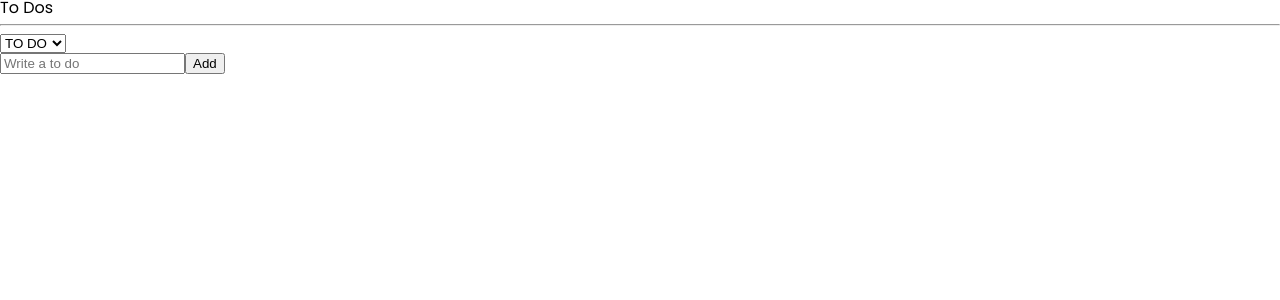
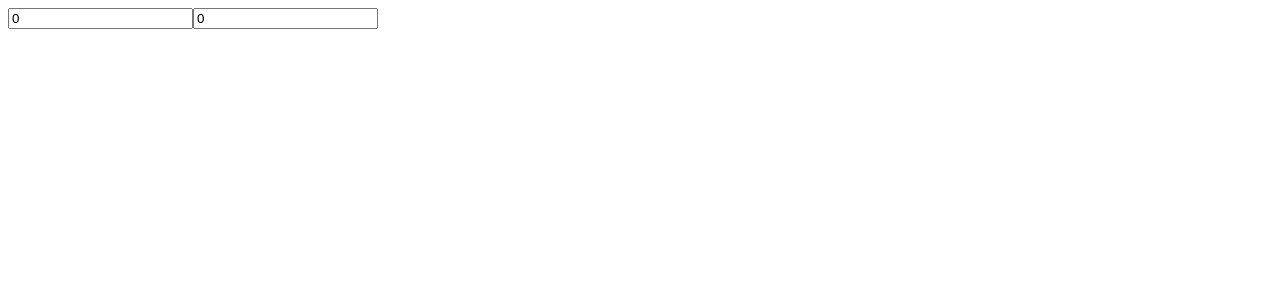
Before and after one commit to yujini-kim/todolist, a React (Create React App) app: page / in a window 1280 px wide. Shown: the top 300 px of the page. Built offline with nearby package versions, Linux system fonts and the light colour scheme.

Commit message:
Recoil Set Selectors 연습

```diff
--- a/src/App.tsx
+++ b/src/App.tsx
@@ -1,5 +1,6 @@
+import { useRecoilState, useRecoilValue } from 'recoil';
 import { createGlobalStyle } from 'styled-components';
-import ToDoList from './component/ToDoList';
+import { hourSelector, minuteState } from './atoms';
 
 const GlobalStyle = createGlobalStyle`
 
@@ -66,11 +67,29 @@
 `;
 
 function App() {
+  const [minutes, setMinutes] = useRecoilState(minuteState);
+  const [hours, setHours] = useRecoilState(hourSelector);
+  const onMinutesChange = (e: React.FormEvent<HTMLInputElement>) => {
+    setMinutes(+e.currentTarget.value);
+  };
+  const onHoursChange = (e: React.FormEvent<HTMLInputElement>) => {
+    setHours(+e.currentTarget.value);
+  };
   return (
-    <>
-      <GlobalStyle />
-      <ToDoList />
-    </>
+    <div>
+      <input
+        value={minutes}
+        onChange={onMinutesChange}
+        type="number"
+        placeholder="Minuite"
+      />
+      <input
+        onChange={onHoursChange}
+        value={hours}
+        type="number"
+        placeholder="Hours"
+      />
+    </div>
   );
 }
 
--- a/src/atoms.tsx
+++ b/src/atoms.tsx
@@ -1,47 +1,18 @@
 import { atom, selector } from 'recoil';
 
-export enum Categories {
-  'TO_DO' = 'TO_DO',
-  'DOING' = 'DOING',
-  'DONE' = 'DONE',
-}
-export interface IToDo {
-  text: string;
-  category: Categories;
-  id: number;
-}
-
-export const categoryState = atom<Categories>({
-  key: 'category',
-  default: Categories.TO_DO,
+export const minuteState = atom({
+  key: 'minutes',
+  default: 0,
 });
 
-export const toDoState = atom<IToDo[]>({
-  key: 'toDo',
-  default: [],
-  effects: [
-    ({ setSelf, onSet }) => {
-      const todoStoreKey = 'Todo'; // localStorage에서 사용할 키 이름
-      const savedValue = localStorage.getItem(todoStoreKey);
-
-      // localStorage에 저장된 값이 있다면 초기 상태로 설정
-      if (savedValue != null) {
-        setSelf(JSON.parse(savedValue));
-      }
-
-      // 상태가 변경될 때마다 localStorage에 저장
-      onSet((newValue) => {
-        localStorage.setItem(todoStoreKey, JSON.stringify(newValue));
-      });
-    },
-  ],
-});
-
-export const toDoSelector = selector({
-  key: 'toDoSelector',
+export const hourSelector = selector<number>({
+  key: 'hours',
   get: ({ get }) => {
-    const toDos = get(toDoState);
-    const category = get(categoryState);
-    return toDos.filter((toDo) => toDo.category === category);
+    const minutes = get(minuteState);
+    return minutes / 60;
+  },
+  set: ({ set }, newVaule) => {
+    const minutes = Number(newVaule) * 60;
+    set(minuteState, minutes);
   },
 });
--- a/src/component/CreateTodo.tsx
+++ /dev/null
@@ -1,36 +0,0 @@
-import { useForm } from 'react-hook-form';
-import {
-  atom,
-  useRecoilState,
-  useRecoilValue,
-  useSetRecoilState,
-} from 'recoil';
-import { categoryState, toDoState } from '../atoms';
-
-interface IForm {
-  toDo: string;
-}
-
-export default function CreateTodo() {
-  const { register, handleSubmit, setValue } = useForm<IForm>();
-  const setToDos = useSetRecoilState(toDoState);
-  const category = useRecoilValue(categoryState);
-  const onSubmit = ({ toDo }: IForm) => {
-    setToDos((oldToDos) => [
-      { text: toDo, id: Date.now(), category },
-      ...oldToDos,
-    ]);
-    setValue('toDo', '', { shouldValidate: true });
-  };
-  return (
-    <form onSubmit={handleSubmit(onSubmit)}>
-      <input
-        {...register('toDo', {
-          required: 'Please Write a To Do',
-        })}
-        placeholder="Write a to do"
-      ></input>
-      <button>Add</button>
-    </form>
-  );
-}
--- a/src/component/ToDo.tsx
+++ /dev/null
@@ -1,48 +0,0 @@
-import { useSetRecoilState } from 'recoil';
-import { Categories, IToDo, toDoState } from '../atoms';
-
-export default function Todo({ text, category, id }: IToDo) {
-  const setToDos = useSetRecoilState(toDoState);
-
-  const onClick = (event: React.MouseEvent<HTMLButtonElement>) => {
-    const {
-      currentTarget: { name },
-    } = event;
-    setToDos((prev) =>
-      prev.map((oldToDo) => {
-        if (oldToDo.id === id) {
-          return { text, id, category: name as any };
-        }
-        return oldToDo;
-      })
-    );
-  };
-  const onDelete = () => {
-    setToDos((oldToDos) => {
-      const newToDos = oldToDos.filter((todo) => todo.id !== id);
-      return newToDos;
-    });
-  };
-
-  return (
-    <li>
-      <span>{text}</span>
-      <button onClick={onDelete}>delete</button>
-      {category !== Categories.DOING && (
-        <button name={Categories.DOING} onClick={onClick}>
-          Doing
-        </button>
-      )}
-      {category !== Categories.TO_DO && (
-        <button name={Categories.TO_DO} onClick={onClick}>
-          To Do
-        </button>
-      )}
-      {category !== Categories.DONE && (
-        <button name={Categories.DONE} onClick={onClick}>
-          Done
-        </button>
-      )}
-    </li>
-  );
-}
--- a/src/component/ToDoList.tsx
+++ /dev/null
@@ -1,28 +0,0 @@
-import { useRecoilState, useRecoilValue } from 'recoil';
-import CreateTodo from './CreateTodo';
-import { Categories, categoryState, toDoSelector, toDoState } from '../atoms';
-import Todo from './ToDo';
-
-function ToDoList() {
-  const toDos = useRecoilValue(toDoSelector);
-  const [category, setCategory] = useRecoilState(categoryState);
-  const onInput = (event: React.FormEvent<HTMLSelectElement>) => {
-    setCategory(event.currentTarget.value as any);
-  };
-
-  return (
-    <div>
-      <h1>To Dos</h1>
-      <hr />
-      <select value={category} onInput={onInput}>
-        <option value={Categories.TO_DO}>TO DO</option>
-        <option value={Categories.DOING}>DOING</option>
-        <option value={Categories.DONE}>DONE</option>
-      </select>
-      <CreateTodo />
-      {toDos?.map((toDo) => <Todo key={toDo.id} {...toDo} />)}
-    </div>
-  );
-}
-
-export default ToDoList;
```
